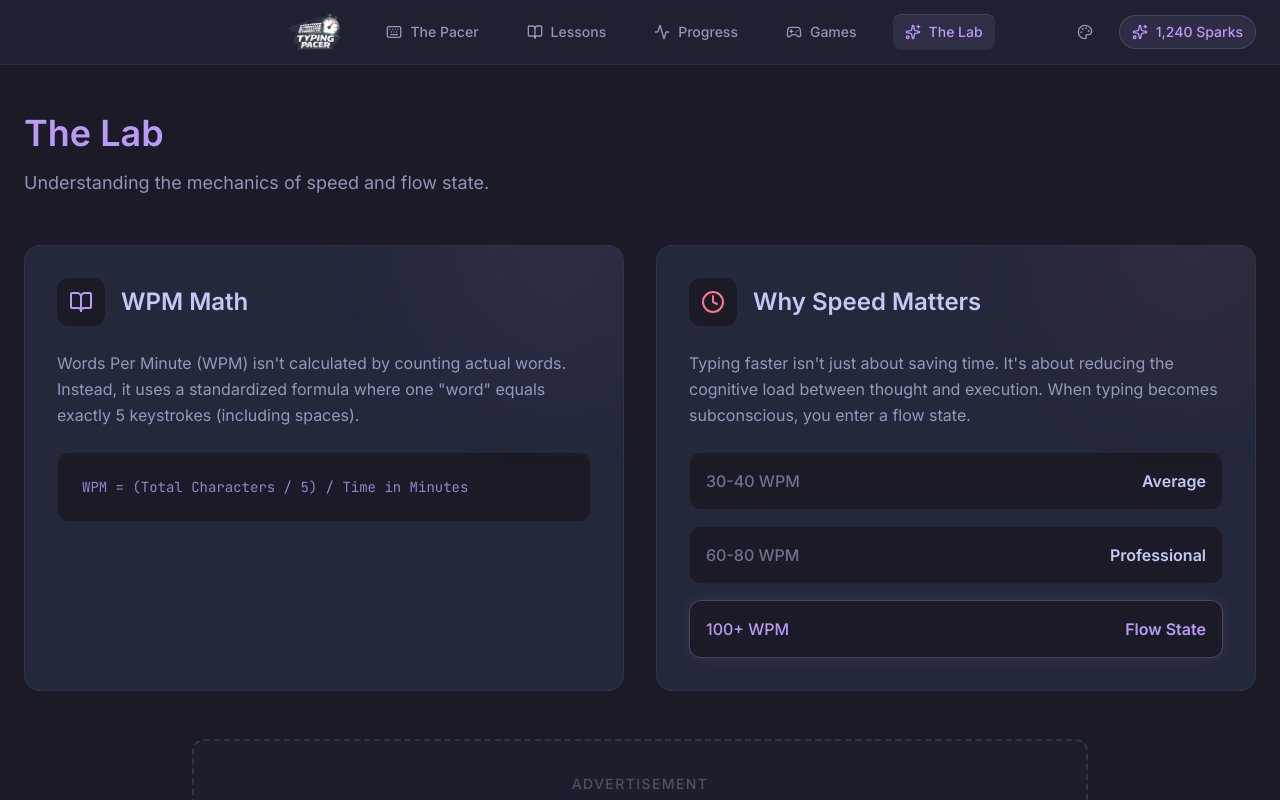
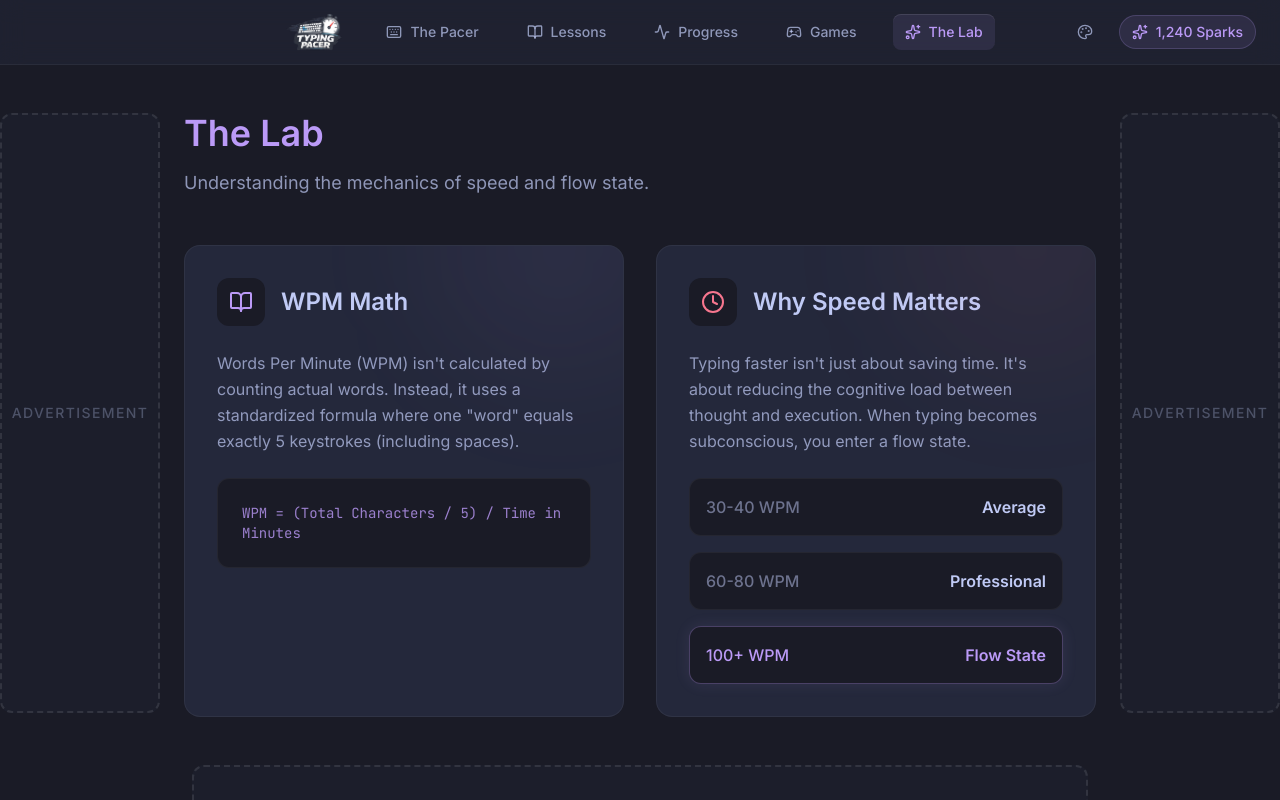
Before and after one commit to JaceBillion/typing-pacer, a React (Vite) app: page /lab in a window 1280 px wide. Shown: the top 800 px of the page. Built offline with nearby package versions, Linux system fonts and the light colour scheme.

Commit message:
Add files via upload

```diff
--- a/src/App.tsx
+++ b/src/App.tsx
@@ -8,13 +8,27 @@ import Progress from './pages/Progress';
 import Lab from './pages/Lab';
 import About from './pages/About';
 import Games from './pages/Games';
+import AdPlaceholder from './components/AdPlaceholder';
 
 export default function App() {
   return (
     <Router>
       <div className="min-h-screen flex flex-col bg-indigo-bg text-frosted-text font-sans selection:bg-lavender-accent/30 selection:text-lavender-accent">
         <Navbar />
-        <main className="flex-1">
+        <div className="flex-1 flex w-full max-w-[1920px] mx-auto">
+          {/* Left Ad Sidebar */}
+          <aside className="hidden xl:flex w-[160px] 2xl:w-[300px] flex-col items-center justify-start pt-12 shrink-0">
+            <div className="sticky top-24">
+              <div className="2xl:hidden">
+                <AdPlaceholder format="skyscraper" />
+              </div>
+              <div className="hidden 2xl:block">
+                <AdPlaceholder format="vertical" />
+              </div>
+            </div>
+          </aside>
+
+          <main className="flex-1 min-w-0 flex flex-col">
             <Routes>
               <Route path="/" element={<Home />} />
               <Route path="/lessons" element={<Lessons />} />
@@ -24,6 +38,19 @@ export default function App() {
               <Route path="/about" element={<About />} />
             </Routes>
           </main>
+
+          {/* Right Ad Sidebar */}
+          <aside className="hidden xl:flex w-[160px] 2xl:w-[300px] flex-col items-center justify-start pt-12 shrink-0">
+            <div className="sticky top-24">
+              <div className="2xl:hidden">
+                <AdPlaceholder format="skyscraper" />
+              </div>
+              <div className="hidden 2xl:block">
+                <AdPlaceholder format="vertical" />
+              </div>
+            </div>
+          </aside>
+        </div>
         <Footer />
       </div>
     </Router>
--- a/src/components/AdPlaceholder.tsx
+++ b/src/components/AdPlaceholder.tsx
@@ -2,7 +2,7 @@ import React from 'react';
 
 interface AdPlaceholderProps {
   className?: string;
-  format?: 'horizontal' | 'vertical' | 'rectangle';
+  format?: 'horizontal' | 'vertical' | 'rectangle' | 'skyscraper';
 }
 
 export default function AdPlaceholder({ className = '', format = 'horizontal' }: AdPlaceholderProps) {
@@ -11,6 +11,7 @@ export default function AdPlaceholder({ className = '', format = 'horizontal' }:
     horizontal: 'w-full max-w-4xl h-[90px]', // Standard leaderboard (728x90) or responsive
     vertical: 'w-[300px] h-[600px]', // Half page
     rectangle: 'w-[300px] h-[250px]', // Medium rectangle
+    skyscraper: 'w-[160px] h-[600px]', // Wide skyscraper
   };
 
   return (
```
Lines whose indentation alone changed are shown as unchanged.
